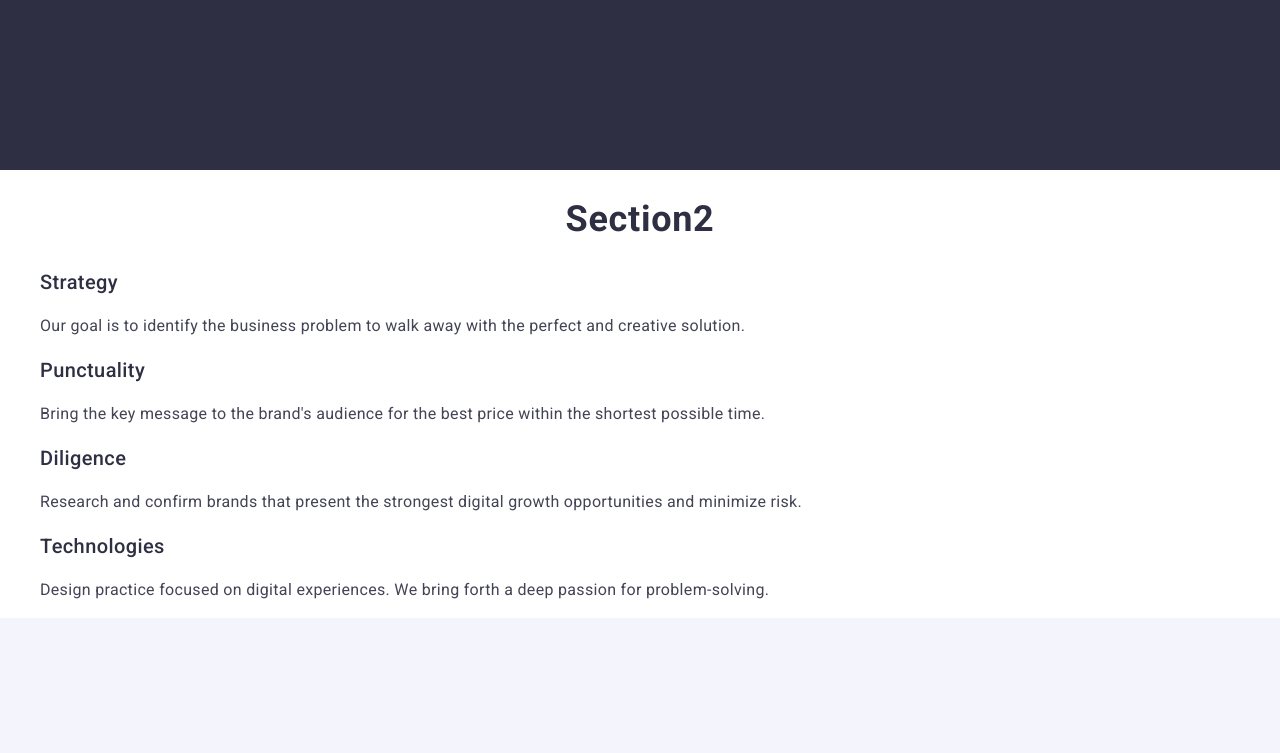
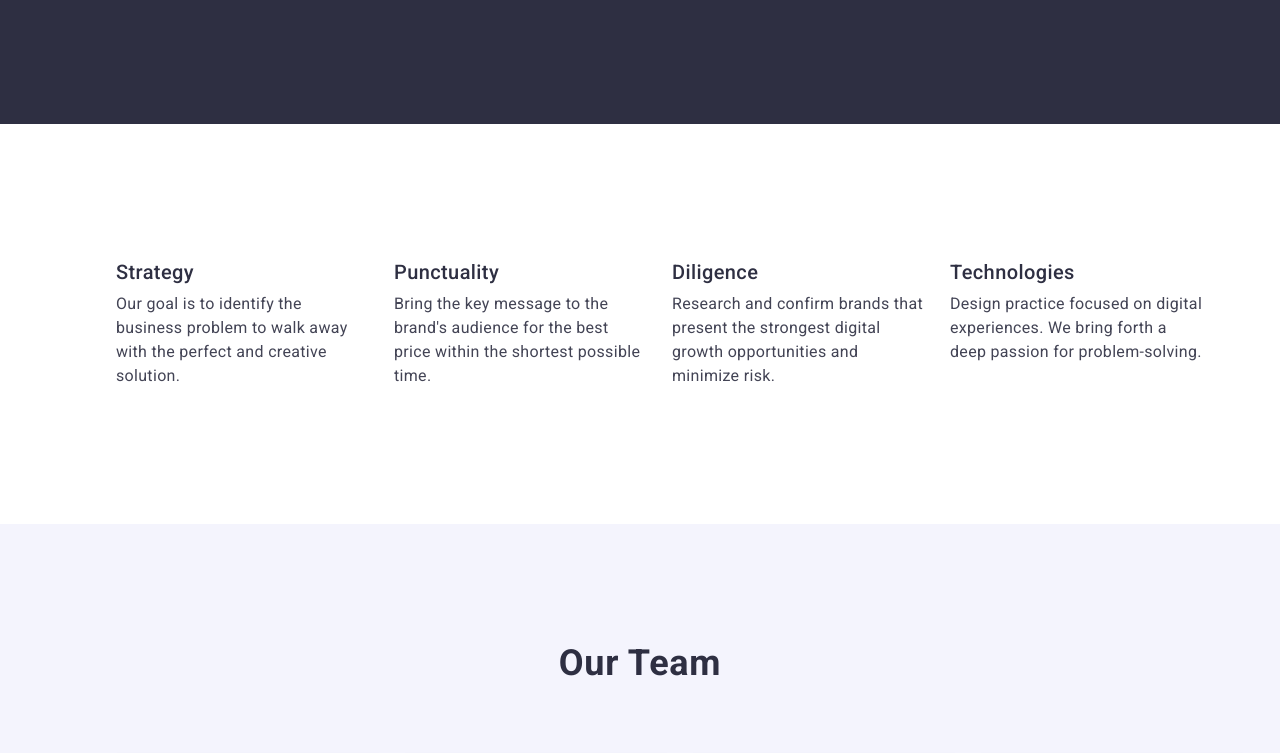
Before and after one commit to anastasia-tarasova26/homework-03, a plain HTML site: page index.html in a window 1280 px wide. Shown: the part 580-1333 px from the top of the page. Drawn offline with nearby package versions, Linux system fonts and the light colour scheme.

Commit message:
homework03

```diff
--- a/css/styles.css
+++ b/css/styles.css
@@ -9,6 +9,14 @@ body{
     font-family: "Roboto", sans-serif;
     color: #434455;
     background-color: #ffffff;
+}
+
+h1,
+h2,
+h3,
+p {
+  margin-top: 0;
+  margin-bottom: 0;
 }
 
 main {
@@ -40,22 +48,53 @@ a{
     text-decoration: none;
 }
 
-p {
-    line-height: 1.5;
-    letter-spacing: 0.02em;
-    color: #434455;
+
+
+.paragraph{
+  padding: 120px 0;
+}
+
+.container.paragraph-container{
+margin: 0 auto;
+
 }
 
 .paragraph-list {
+  display: flex;
+  gap: 24px;
 
 }
 
+.paragraph-list-item{
+  flex-basis: calc((100% - 3 * 24px) / 4);
+}
+
 .paragraph-title {
+  position: absolute;
+  width: 1px;
+  height: 1px;
+  margin: -1px;
+  border: 0;
+  padding: 0;
+  white-space: nowrap;
+  clip-path: inset(100%);
+  clip: rect(0 0 0 0);
+  overflow: hidden;
+}
 
+.paragraph-title-name{
+  color: #2e2f42;
+  font-size: 20px;
+  font-weight: 500;
+  line-height: 1.2;
+  letter-spacing: 0.02em;
+  margin-bottom: 8px;
 }
 
 .paragraph-text {
-
+  font-size: 16px;
+  line-height: 1.5;
+  letter-spacing: 0.02em;
 }
 
 ul li{
--- a/index.html
+++ b/index.html
@@ -46,26 +46,28 @@
     </section>
 
         <section class="paragraph">
-            <h2>section2</h2>
+          <div class="container paragraph-container">
+            <h2 class="paragraph-title">section2</h2>
             <ul class="paragraph-list">
-                <li class="paragraph-list">
-                    <h3 class="paragraph-title">Strategy</h3>
+                <li class="paragraph-list-item">
+                    <h3 class="paragraph-title-name">Strategy</h3>
                     <p class="paragraph-text">Our goal is to identify the business
                     problem to walk away with the perfect and creative solution.</p>
                 </li>
-                <li class="paragraph-list">
-                    <h3 class="paragraph-title">Punctuality</h3>
+                <li class="paragraph-list-item">
+                    <h3 class="paragraph-title-name">Punctuality</h3>
                     <p class="paragraph-text">Bring the key message to the brand's audience for the best price within the shortest possible time.</p>
                 </li>
-                <li class="paragraph-list">
-                    <h3 class="paragraph-title">Diligence</h3>
+                <li class="paragraph-list-item">
+                    <h3 class="paragraph-title-name">Diligence</h3>
                     <p class="paragraph-text">Research and confirm brands that present the strongest digital growth opportunities and minimize risk.</p>
                 </li>
-                <li class="paragraph-list">
-                    <h3 class="paragraph-title">Technologies</h3>
+                <li class="paragraph-list-item">
+                    <h3 class="paragraph-title-name">Technologies</h3>
                     <p class="paragraph-text">Design practice focused on digital experiences. We bring forth a deep passion for problem-solving.</p>
                 </li>
             </ul>
+            </div>
         </section>
 
         <section class="team">
```
